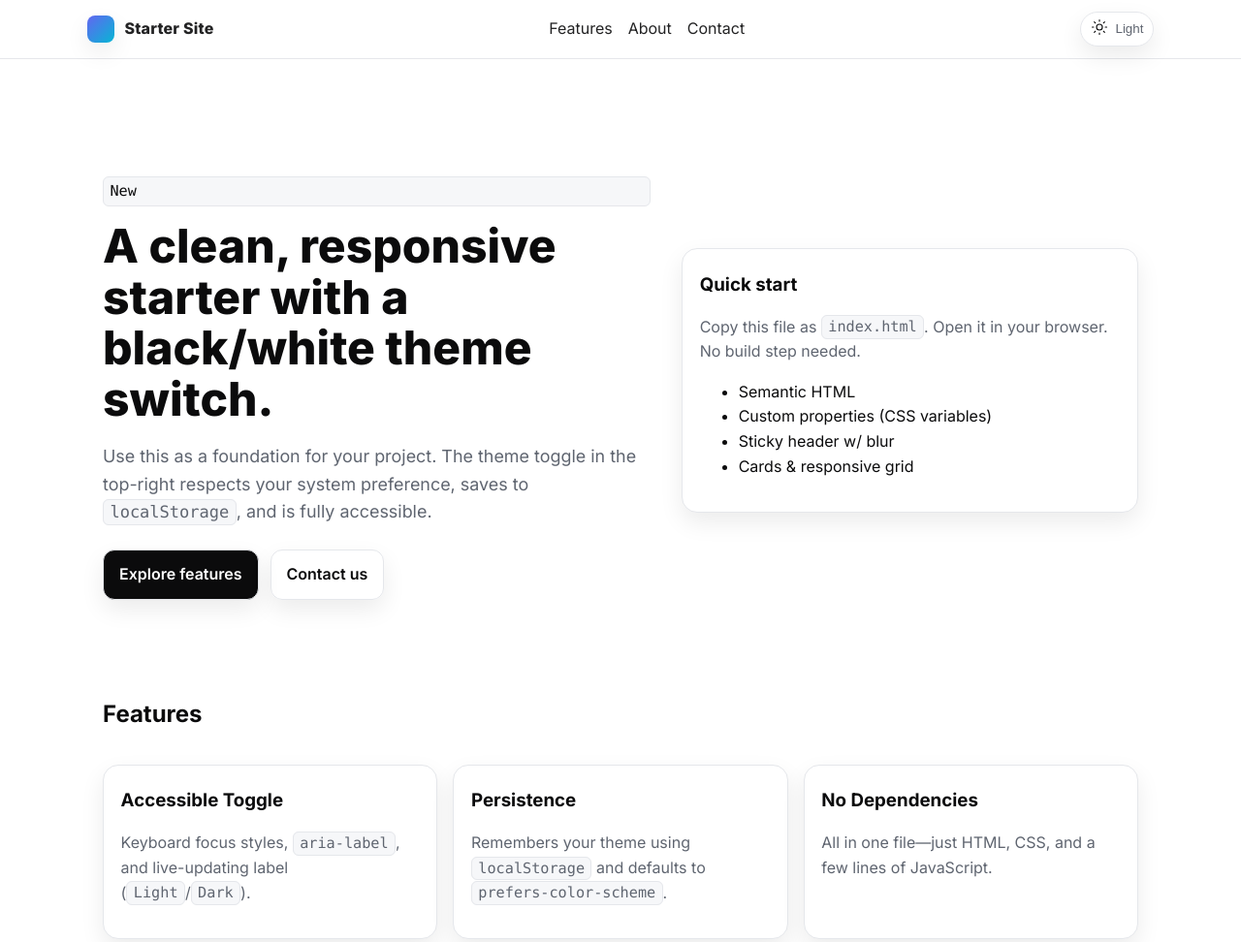
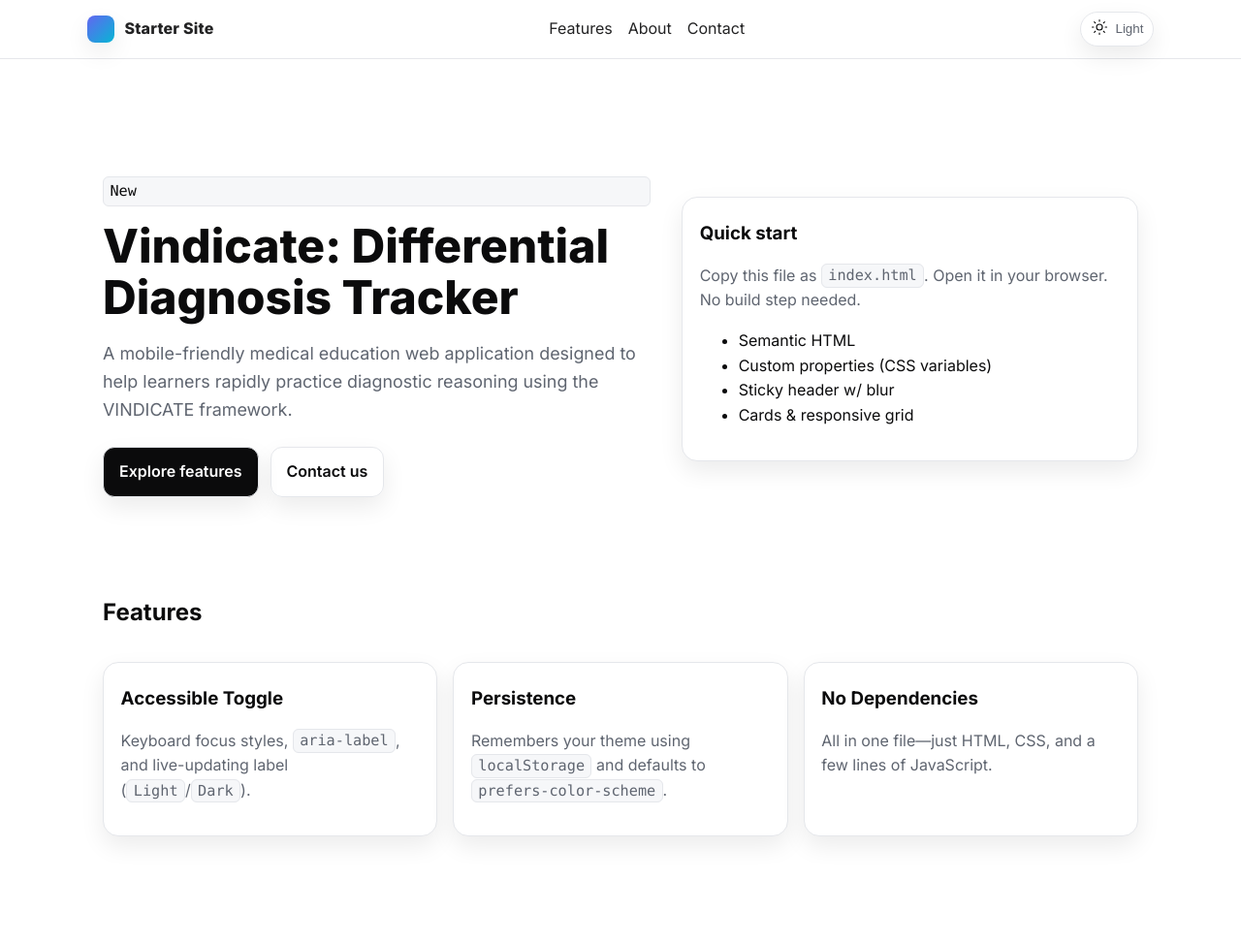
Before and after one commit to SaimS2/vindicate, a plain HTML site: page index.html in a window 1280 px wide. Shown: the top 972 px of the page at 97% size. Drawn offline with Linux system fonts and the light colour scheme.

Commit message:
Update title and description in index.html
Signed-off-by: Saim <83310861+SaimS2@users.noreply.github.com>

```diff
--- a/index.html
+++ b/index.html
@@ -192,8 +192,8 @@
     <section class="hero">
       <div>
         <p class="kbd">New</p>
-        <h1 class="title">A clean, responsive starter with a black/white theme switch.</h1>
-        <p class="lead">Use this as a foundation for your project. The theme toggle in the top-right respects your system preference, saves to <code class="kbd">localStorage</code>, and is fully accessible.</p>
+        <h1 class="title">Vindicate: Differential Diagnosis Tracker</h1>
+        <p class="lead">A mobile-friendly medical education web application designed to help learners rapidly practice diagnostic reasoning using the VINDICATE framework.</p>
         <div class="cta">
           <a class="btn" href="#features">Explore features</a>
           <a class="btn ghost" href="#contact">Contact us</a>
```
